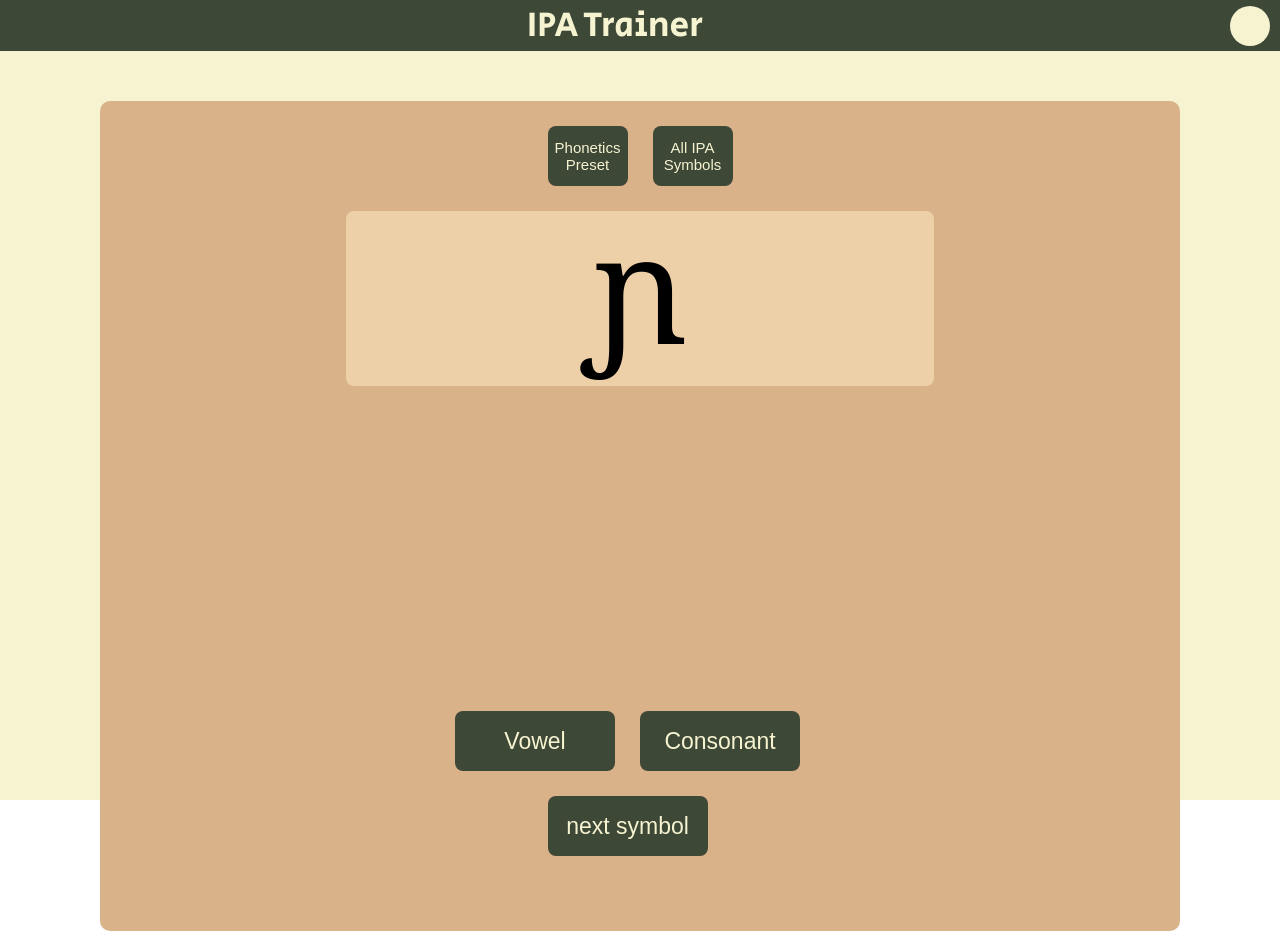
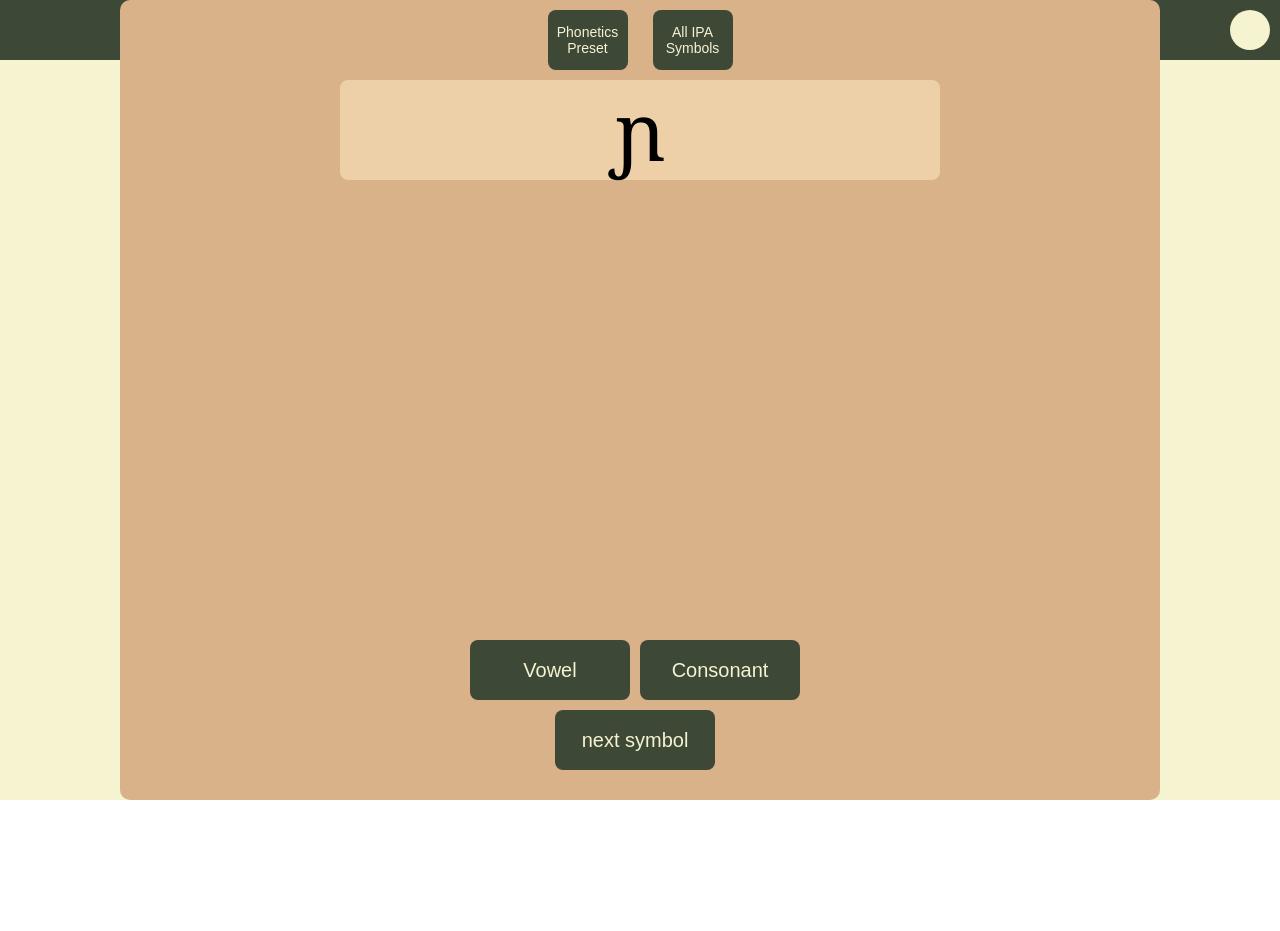
Before and after one commit to mikad74/ipaTrainer, a React (Vite) app: page / in a window 1280 px wide. After the commit the page ends 800 px from the top, so only its background shows below. Built offline with nearby package versions, Linux system fonts and the light colour scheme.

Commit message:
playing around with layout

```diff
--- a/src/App.css
+++ b/src/App.css
@@ -14,6 +14,8 @@
   display: flex;
   flex-direction: column;
   background-color: var(--secondary-color);
+  align-items: center;
+  justify-content: center;
 }
 
 .ipa {
@@ -35,6 +37,10 @@
   display: flex;
   justify-content: center;
   align-items: center;
+  width: 100vw;
+  position: absolute;
+  top: 0;
+  left: 0;
 }
 
 .menu {
--- a/src/components/Game.css
+++ b/src/components/Game.css
@@ -1,12 +1,13 @@
 .game-container {
-  width: auto;
-  margin: 5rem 10rem;
-  padding: 0 5rem;
+  width: min(calc(100% - 4rem), 1000px);
+  height: min(100%, 800px);
+  padding: 0 2rem;
   border-radius: 10px;
   background-color: var(--tertiary-color);
   display: flex;
   flex-direction: column;
   align-items: center;
+  position: relative;
 }
 
 .prompt-container,
@@ -18,36 +19,45 @@
 }
 
 .prompt-container {
-  height: 17.5rem;
+  height: 10rem;
   width: 60%;
-  margin: 2.5rem 0 5rem 0 ;
+  margin: 1rem 0 2rem 0 ;
   background-color: var(--highlight-color);
   border-radius: 8px;
 }
 
 .answer-container {
-  height: 17.5rem;
-  margin-bottom: 10rem;
+  height: 10rem;
+  margin-bottom: 2rem;
   flex-direction: column;
 }
 
 .button-container {
   height: auto;
-  margin-bottom: 5rem;
+  margin-bottom: 1rem;
   display: flex;
   flex-direction: column;
+  position: absolute;
+  bottom: 1rem;
+  max-width: 51rem;
 }
 
+/* .consonant-buttons, */
+/* .vowel-buttons { */
+/*   margin: auto auto; */
+/*   padding: auto auto; */
+/* } */
+
 .ipa-prompt {
-  height: 17.5rem;
-  line-height: 15rem;
-  font-size: 15rem;
+  height: 8rem;
+  line-height: 8rem;
+  font-size: 8rem;
 }
 
 .correct-answer-prompt,
 .answer-prompt {
   width: 80%;
-  font-size: 6rem;
+  font-size: 2rem;
   font-family: system-ui, -apple-system, BlinkMacSystemFont, 'Segoe UI', Roboto, Oxygen, Ubuntu, Cantarell, 'Open Sans', 'Helvetica Neue', sans-serif;
   text-align: center;
 }
@@ -67,13 +77,14 @@
 .btn {
   width: 16rem;
   height: 6rem;
-  margin-bottom: 2.5rem;
-  margin-right: 2.5rem;
+  margin-bottom: 1rem;
+  margin-right: 1rem;
   border-radius: 8px;
   border: none;
   background-color: var(--primary-color);
   color:var(--secondary-color);
-  font-size: 2.3rem;
+  font-size: 2.0rem;
+  vertical-align: middle;
 }
 
 .btn:hover {
@@ -89,12 +100,12 @@
   display: flex;
   justify-content: space-evenly;
   align-items: center;
-  margin-top: 2.5rem;
+  margin-top: 1rem;
 }
 
 .preset-btn {
   width: 8rem;
   height: 6rem;
-  font-size: 1.5rem;
+  font-size: 1.4rem;
   margin: 0 1.25rem;
 }
```
